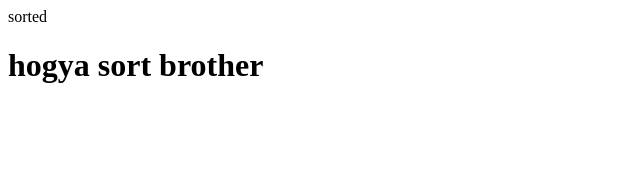
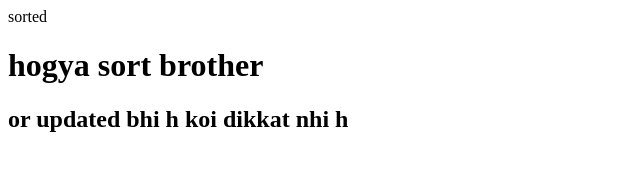
Before and after one commit to ravip369/demo_hostinger, a plain HTML site: page index.html in a window 1280 px wide. Shown: the whole page, without its empty margins (0-640 px from the left). Drawn offline with Linux system fonts and the light colour scheme.

Commit message:
Update index.html

```diff
--- a/index.html
+++ b/index.html
@@ -2,5 +2,6 @@
   <head>sorted</head>
   <body>
     <h1>hogya sort brother</h1>
+    <h2>or updated bhi h koi dikkat nhi h</h2>
   </body>
 </html>
```
